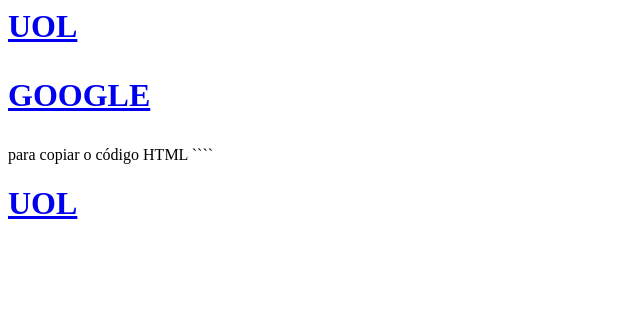
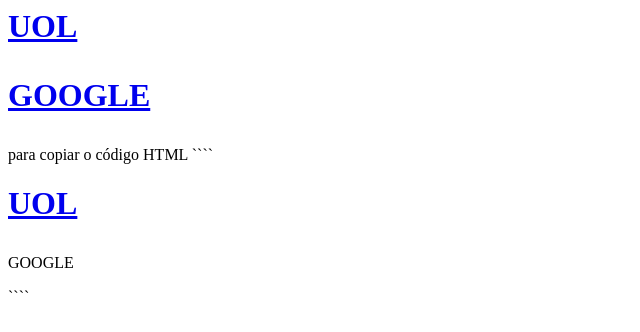
Before and after one commit to kaylanidocrime/meu-primeiro-repositorio, a plain HTML site: page index.html in a window 1280 px wide. Shown: the whole page, without its empty margins (0-640 px from the left). Drawn offline with Linux system fonts and the light colour scheme.

Commit message:
Atualizando repositorio

`````diff
--- a/index.html
+++ b/index.html
@@ -7,3 +7,6 @@
 ````
 <html>
 <h1><a href="https://www.uou.com.br/">UOL</a></p></h1>
+<h1a heref="https://www.google.com.br/">GOOGLE</a></p></h1
+</hrml>
+````
`````
